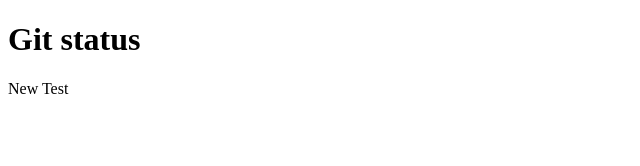
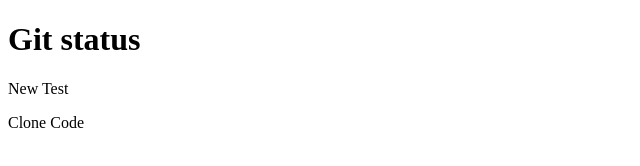
Before and after one commit to sorwarduet/HTML-Project, a plain HTML site: page index.html in a window 1280 px wide. Shown: the full height of the page, 0-640 px from the left. Drawn offline with Linux system fonts and the light colour scheme.

Commit message:
Clone file

```diff
--- a/index.html
+++ b/index.html
@@ -8,5 +8,7 @@
 <body>
     <h1>Git status</h1>
     <p>New Test</p>
+
+    <p>Clone Code</p>
 </body>
 </html>
```
